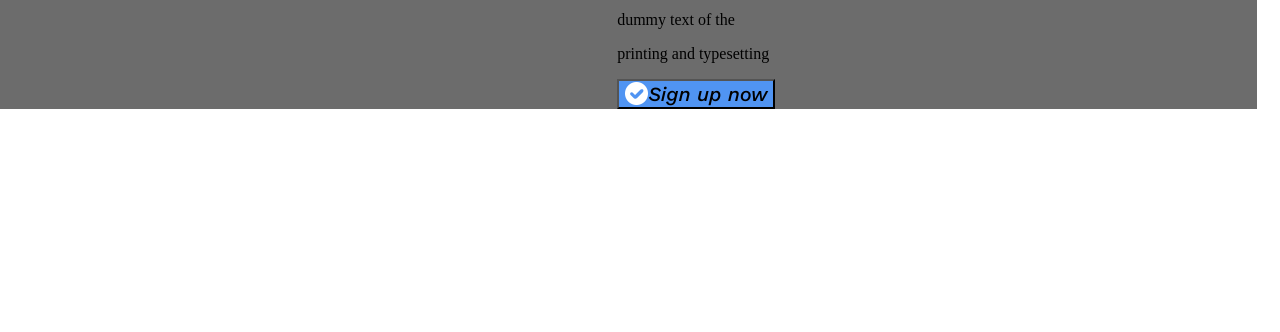
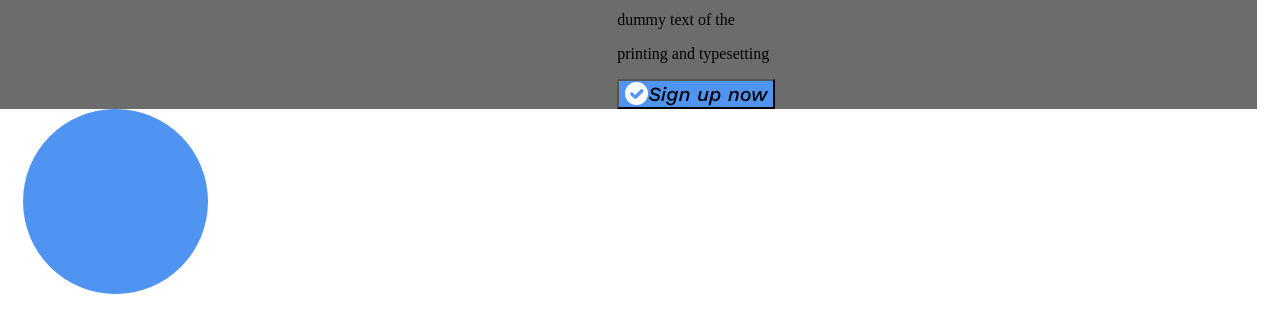
Before and after one commit to zipepr322/lesson-14, a website: page index.html in a window 1280 px wide. Shown: the part 158-490 px from the top of the page. Drawn offline with nearby package versions, Linux system fonts and the light colour scheme; files that its build step writes are made by us from their sources.

Commit message:
third try

```diff
--- a/index.html
+++ b/index.html
@@ -43,5 +43,20 @@
             </div>
         </div>
     </section>
+    <section>
+        <div class="container-fluid middle_container">
+            <div class="row">
+                <div class="col-lg-3">
+                    <div class="middle_container_left_image"> </div>
+                </div>
+                <div class="col-lg-3">
+                    <div class="middle_container_center_image"></div>
+                </div>
+                <div class="col-lg-3">
+                    <div class="middle_container_right_image"></div>
+                </div>
+            </div>
+        </div>
+    </section>
 </body>
 </html>
--- a/src/styles/styles.sass
+++ b/src/styles/styles.sass
@@ -43,3 +43,10 @@ ul
   background-color: #5094f2
   @extend %work-sans
   font-size: 20px
+
+.middle_container_left_image
+  width: 185px
+  height: 185px
+  background-color: #5094f2
+  border-radius: 100%
+  background-image: url("./img/")
```
Also changed, not shown: dist/styles.css (deleted), dist/variables.css (deleted), img/middle_container_left_image.png (added), 1 other file.
